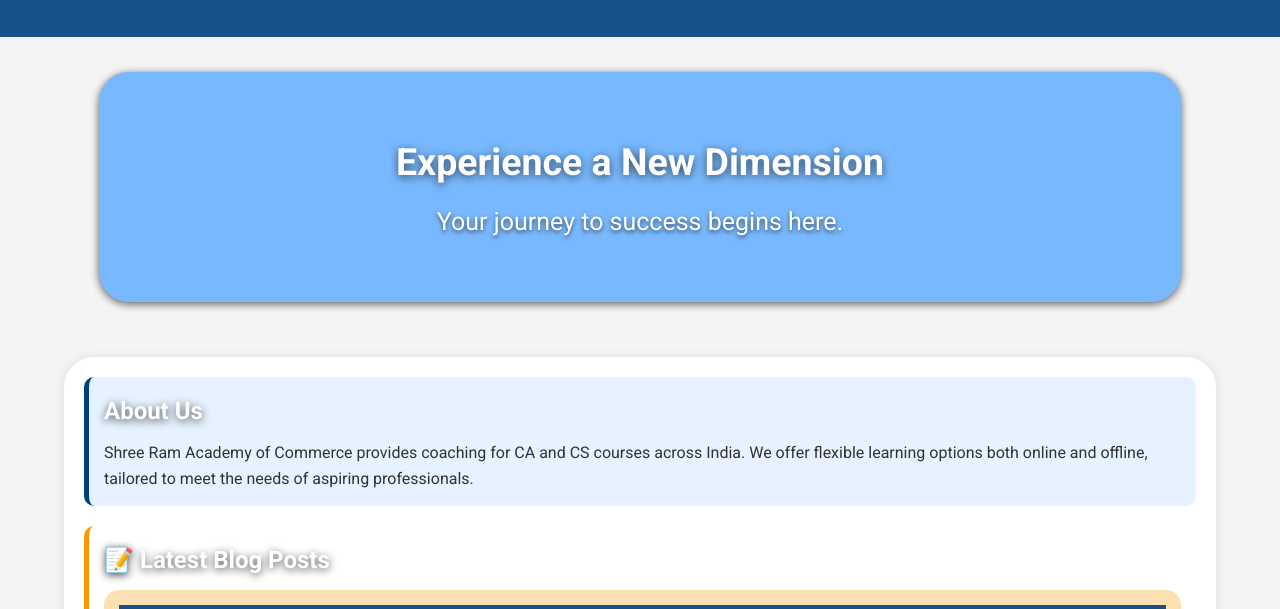
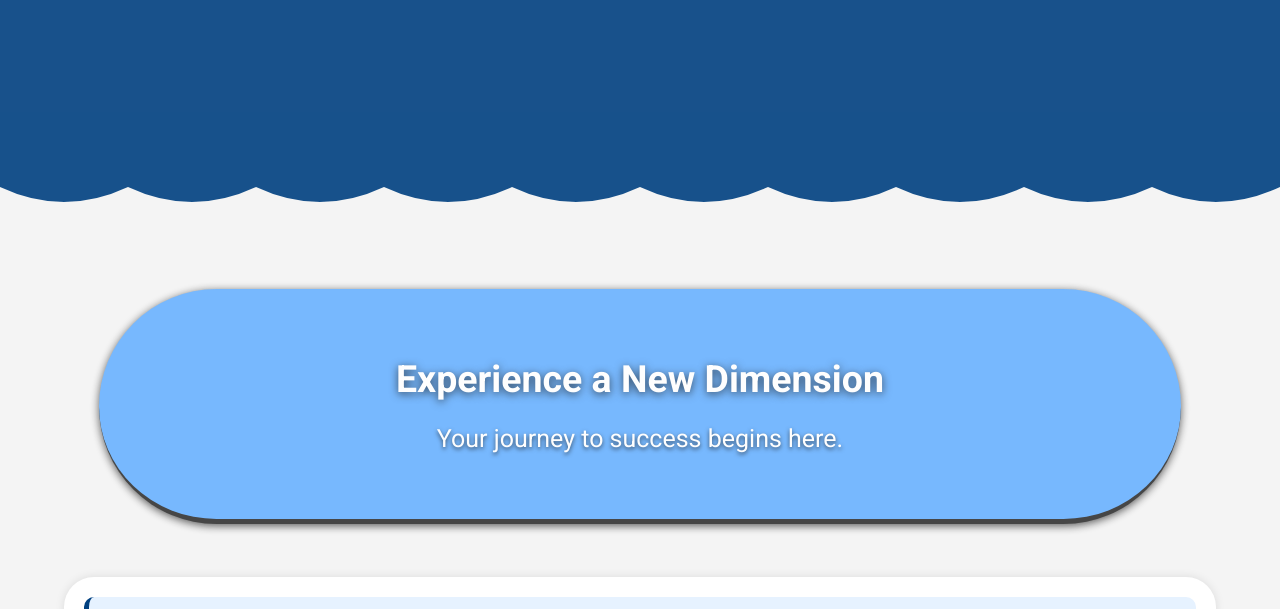
Before and after one commit to arvitkumar/project, a plain HTML site: page index.html in a window 1280 px wide. Shown: the part 143-752 px from the top of the page. Drawn offline with nearby package versions, Linux system fonts and the light colour scheme.

Commit message:
Update index.html

```diff
--- a/index.html
+++ b/index.html
@@ -21,6 +21,28 @@
             margin: 0;
             padding: 0;
             font-family: 'Roboto', sans-serif;
+        }
+
+        .curtain {
+            position: relative;
+            width: 100%px;
+            height: 200px;
+            background-color: #004080;
+            /* deep blue-violet for a dramatic curtain */
+            margin: 20px auto;
+            overflow: hidden;
+            margin-top: 0;
+            opacity: 0.9;
+            /* hide any overflow of the SVG curves */
+        }
+
+        .curtain svg {
+            position: absolute;
+            bottom: 0;
+            left: 0;
+            display: block;
+            width: 100%;
+            height: 50px;
         }
 
         body {
@@ -118,10 +140,12 @@
             text-shadow: 0px 2px 4px rgba(0, 0, 0, 0.7);
             opacity: 90%;
             color: #fff;
+            border-bottom: 5px solid #333;
+            /* border-left: solid 5px #333; */
             width: 84.5%;
             font-size: 25px;
             box-shadow: 0px 2px 9px rgba(0, 0, 0, 0.7);
-            border-radius: 30px;
+            border-radius: 150px;
         }
 
         main {
@@ -276,6 +300,26 @@
             </div>
         </div>
     </header>
+    <div class="curtain">
+        <!-- The inline SVG creates 10 curves along the bottom edge -->
+        <svg viewBox="0 0 300 50" preserveAspectRatio="none">
+            <path d="
+            M0,0
+            Q15,30 30,0
+            Q45,30 60,0
+            Q75,30 90,0
+            Q105,30 120,0
+            Q135,30 150,0
+            Q165,30 180,0
+            Q195,30 210,0
+            Q225,30 240,0
+            Q255,30 270,0
+            Q285,30 300,0
+            L300,50
+            L0,50
+            Z" fill="#F5F5F5" />
+        </svg>
+    </div>
 
     <section class="parallax" data-aos="fade">
         <div class="parallax-content">
```
